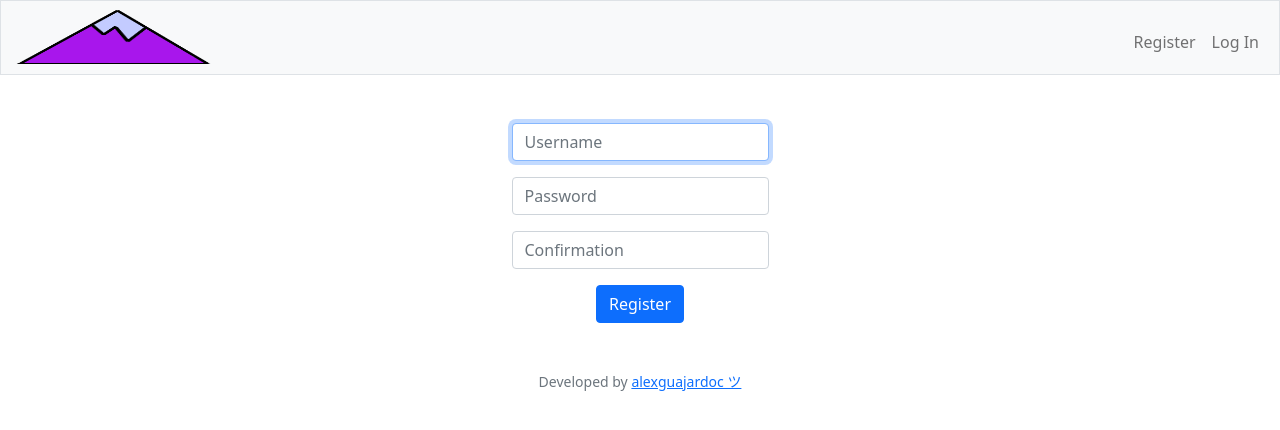
After one commit to aguajardoc/peak, a Flask app: page /register in a window 1280 px wide. The commit adds this page. Shown: the top 430 px of the page. Run offline with Flask 3, Linux system fonts and the light colour scheme.

Commit message:
register added, SQL db not updating tho

```diff
--- a/app.py
+++ b/app.py
@@ -6,7 +6,7 @@ from werkzeug.security import check_password_hash, generate_password_hash
 from helpers import apology, login_required
 
 # connecting to the database
-db_connection = sqlite3.connect("peak.db")
+db_connection = sqlite3.connect("peak.db", check_same_thread=False)
 
 # cursor
 crsr = db_connection.cursor()
@@ -18,6 +18,50 @@ app = Flask(__name__)
 app.config["SESSION_PERMANENT"] = False
 app.config["SESSION_TYPE"] = "filesystem"
 Session(app)
+
+# Registration
+@app.route("/register", methods=["GET", "POST"])
+def register():
+    """Register user"""
+
+    # User reached route via POST (as by submitting a form via POST)
+    if request.method == "POST":
+        # Ensure username was submitted
+        if not request.form.get("username"):
+            return apology("must provide username", 400)
+
+        # Ensure username does not exist already
+        elif crsr.execute("SELECT username FROM users WHERE username = ?", (request.form.get("username"),)).fetchall():
+            return apology("username already in use", 400)
+
+        # Ensure password was submitted
+        elif not request.form.get("password"):
+            return apology("must provide password", 400)
+
+        # Ensure confirmation was submitted and is correct
+        elif not request.form.get("confirmation"):
+            return apology("must provide confirmation", 400)
+        elif request.form.get("password") != request.form.get("confirmation"):
+            return apology("confirmation doesn't match password", 400)
+
+        # Insert values into database, generating a hash for the password
+        hashedpword = generate_password_hash(
+            request.form.get("password"), method="pbkdf2", salt_length=16
+        )
+        crsr.execute(
+            "INSERT INTO users (username, hash) VALUES(?, ?)",
+            (request.form.get("username"),
+            hashedpword)).fetchall()
+
+
+        session["username"] = request.form.get("username")
+
+        # Redirect user to home page
+        return redirect("/")
+
+    # User reached route via GET (as by clicking a link or via redirect)
+    else:
+        return render_template("register.html")
 
 # Login
 @app.route("/login", methods=["GET", "POST"])
@@ -37,6 +81,8 @@ def login():
         elif not request.form.get("password"):
             return apology("must provide password", 403)
 
+            "CREATE TABLE stocks (user_id INTEGER, symbol TEXT, name TEXT, shares INTEGER, price REAL, total REAL)"
+
         # Query database for username
         rows = crsr.execute("SELECT * FROM users WHERE username = ?", (request.form.get("username"),)).fetchall()
 
@@ -54,7 +100,7 @@ def login():
 
     # User reached route via GET (as by clicking a link or via redirect)
     else:
-        return render_template("index.html")
+        return render_template("login.html")
 
 
 @app.route("/logout")
@@ -70,4 +116,4 @@ def logout():
 @app.route("/")
 #@login_required
 def index():
-    return apology("oops")
+    return render_template("index.html")
--- a/templates/layout.html
+++ b/templates/layout.html
@@ -60,7 +60,7 @@
         </main>
 
         <footer class="mb-5 small text-center text-muted">
-            Developed by <a href="https://github.com/alexguajardoc">alexguajardoc &#0026;</a>
+            Developed by <a href="https://github.com/alexguajardoc">alexguajardoc ツ</a>
         </footer>
 
     </body>
--- /dev/null
+++ b/templates/register.html
@@ -0,0 +1,20 @@
+{% extends "layout.html" %}
+
+{% block title %}
+Register
+{% endblock %}
+
+{% block main %}
+    <form action="/register" method="post">
+        <div class="mb-3">
+            <input autocomplete="off" autofocus class="form-control mx-auto w-auto" id="username" name="username" placeholder="Username" type="text">
+        </div>
+        <div class="mb-3">
+            <input class="form-control mx-auto w-auto" id="password" name="password" placeholder="Password" type="password">
+        </div>
+        <div class="mb-3">
+            <input class="form-control mx-auto w-auto" id="confirmation" name="confirmation" placeholder="Confirmation" type="password">
+        </div>
+        <button class="btn btn-primary" type="submit">Register</button>
+    </form>
+{% endblock %}
```
Also changed, not shown: templates/login.html (added, +17 -0 lines), peak.db, 1 other file.
